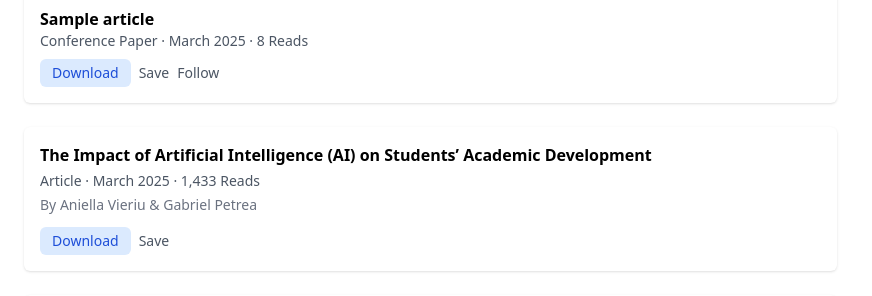
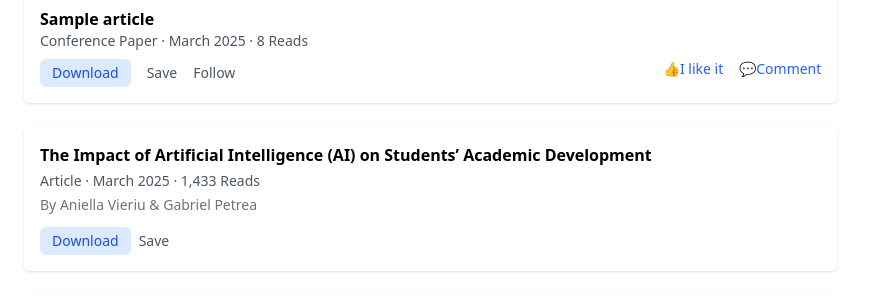
Before and after one commit to FeelGoodEve/merito-2025, a Django app: page / in a window 1280 px wide. Shown: the part 470-766 px from the top of the page, without its empty margins (0-872 px from the left). Run offline with Django 5.2, Linux system fonts and the light colour scheme; tables that the repository leaves empty hold one stand-in row (values such as "Sample post"); style sheets or scripts are compiled from the project's sources.

Commit message:
Dodanie w models InteractionModel.py do lajkowania i komentowania
dodanie w main.hmtml przycisków do lajkowania i komentowania

zaktualizowanie urls.py, front_pages_view.py o nową funkcjonalność Interactions

```diff
--- a/app_scinet/models/__init__.py
+++ b/app_scinet/models/__init__.py
@@ -1,3 +1,4 @@
 from .ArticleModel import Article
+from .InteractionModel import Interaction
 
-__all__ = ["Article"]
+__all__ = ["Article", "Interaction"]
--- a/app_scinet/views/front_pages_view.py
+++ b/app_scinet/views/front_pages_view.py
@@ -3,27 +3,28 @@ from django.contrib.auth import authenticate, login, logout
 from django.shortcuts import render, get_object_or_404, redirect
 from django.contrib.auth.decorators import login_required
 from app_scinet.decorators import group_required
-from app_scinet.models import Article
+from app_scinet.models import Article, Interaction
 from app_scinet.forms import CustomUserRegistrationForm
+
+
 def index_page(request):
-
     articles = Article.objects.all()
     context = {'articles': articles}
 
     return render(request, 'main.html', context)
 
+
 def article_page(request, article_id):
-
     article = get_object_or_404(Article, id=article_id)
     context = {'article': article}
 
     return render(request, 'article.html', context)
 
+
 # PoC
 @login_required
 @group_required('grupa1')
 def article_page_p(request, article_id):
-
     article = get_object_or_404(Article, id=article_id)
     context = {'article': article}
 
@@ -48,12 +49,12 @@ def login_page(request):
 
     return render(request, "login.html")
 
+
 def user_register_page(request):
-
     if request.method == 'POST':
         form = CustomUserRegistrationForm(request.POST)
         if form.is_valid():
-            user =  form.save(commit=False)
+            user = form.save(commit=False)
             user.save()
             return redirect('home')
     else:
@@ -62,6 +63,35 @@ def user_register_page(request):
     context = {'form': form}
     return render(request, 'user_register_form.html', context)
 
+
 def logout_page(request):
     logout(request)
     return redirect("home")
+
+
+# Widok obsługujący lajkowanie artykułu
+@login_required  # Tylko zalogowany użytkownik może lajkować artykuł
+def like_article(request, article_id):
+    # Importujemy Interaction lokalnie (jeśli nie masz jeszcze importu na górze)
+    from app_scinet.models import Interaction
+
+    # Pobieramy artykuł, do którego użytkownik chce dodać lajka
+    article = get_object_or_404(Article, pk=article_id)
+
+    # Sprawdzamy, czy użytkownik już wcześniej polubił ten artykuł
+    already_liked = Interaction.objects.filter(
+        user=request.user,
+        article=article,
+        type='like'
+    ).exists()
+
+    # Jeśli nie ma jeszcze takiej interakcji — tworzymy nowy wpis
+    if not already_liked:
+        Interaction.objects.create(
+            user=request.user,
+            article=article,
+            type='like'
+        )
+
+    # Po dodaniu lajka przekierowujemy użytkownika z powrotem na stronę główną
+    return redirect('home')
--- a/project_app/urls.py
+++ b/project_app/urls.py
@@ -1,6 +1,7 @@
 from django.contrib import admin
 from django.urls import path
-from app_scinet.views.front_pages_view import index_page, article_page, article_page_p, login_page, user_register_page, logout_page
+from app_scinet.views.front_pages_view import index_page, article_page, article_page_p, login_page, user_register_page, \
+    logout_page, like_article
 
 urlpatterns = [
     path('admin/', admin.site.urls),
@@ -10,5 +11,6 @@ urlpatterns = [
     path('register/', user_register_page, name='register'),
     path('login/', login_page, name='login'),
     path('logout/', logout_page, name='logout'),
+    path('like/<int:article_id>/', like_article, name='like_article'),
 
 ]
--- a/templates/main.html
+++ b/templates/main.html
@@ -18,10 +18,28 @@
                 <img src="https://picsum.photos/600/200?random=1" class="rounded-md w-full">
                 <h2 class="mt-2 font-bold">{{ article.title }}</h2>
                 <p class="text-sm text-gray-600">Conference Paper · March 2025 · 8 Reads</p>
-                <div class="flex flex-wrap gap-2 mt-2">
-                    <button class="bg-blue-100 text-blue-700 px-3 py-1 rounded-md text-sm">Download</button>
-                    <button class="text-sm text-gray-600">Save</button>
-                    <button class="text-sm text-gray-600">Follow</button>
+
+                <!-- Przyciski Download, Save, Follow oraz Lubię to i Komentuj w jednej linii -->
+                <div class="mt-2 flex justify-between gap-4 text-sm">
+                    <!-- Przyciski po lewej -->
+                    <div class="flex gap-4">
+                        <button class="bg-blue-100 text-blue-700 px-3 py-1 rounded-md text-sm">Download</button>
+                        <button class="text-sm text-gray-600">Save</button>
+                        <button class="text-sm text-gray-600">Follow</button>
+                    </div>
+
+                    <!-- Przyciski Lubię to i Komentuj po prawej -->
+                    <div class="flex gap-4">
+                        <!-- Formularz POST do polubienia artykułu -->
+                        <form action="{% url 'like_article' article.id %}" method="post" class="inline">
+                            {% csrf_token %}
+                            <input type="hidden" name="type" value="like">
+                            <button type="submit" class="text-blue-600 hover:underline">👍I like it</button>
+                        </form>
+
+                        <!-- Link do sekcji komentarzy w widoku artykułu -->
+                        <a href="{% url 'article' article.id %}#komentarze" class="text-blue-600 hover:underline">💬Comment</a>
+                    </div>
                 </div>
             </div>
         </a>
```
Also changed, not shown: app_scinet/models/InteractionModel.py (added, +46 -0 lines), app_scinet/migrations/0002_interaction.py (added), app_scinet/migrations/0003_alter_interaction_type.py (added), app_scinet/migrations/0004_delete_interaction.py (added), app_scinet/migrations/0005_interaction.py (added).
